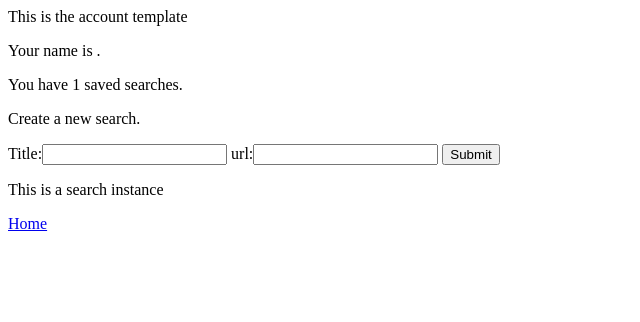
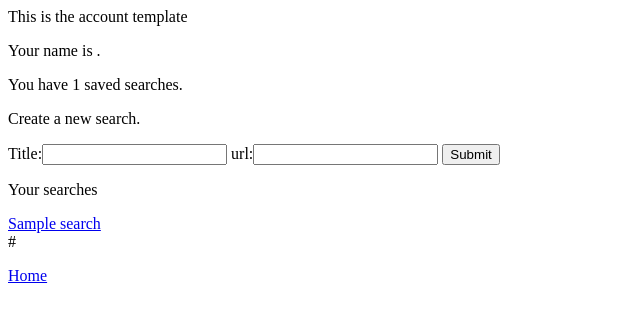
Before and after one commit to josephtoles/search-engine, a Django app: page /account/ in a window 1280 px wide. Shown: the top 322 px of the page, without its empty margins (0-640 px from the left). Run offline with Django 3.2, Linux system fonts and the light colour scheme; tables that the repository leaves empty hold one stand-in row (values such as "Sample post"); parts of the project's set-up code (start-up, migrations or seed data) failed here and were passed over.

Commit message:
Account now properly links to searches

```diff
--- a/web/templates/account.html
+++ b/web/templates/account.html
@@ -15,9 +15,14 @@
         <input type="submit" value="Submit" />
     </form>
 </p>
+<p>
+    Your searches
+</p>
 {% for search in searches %}
     <p>
-        This is a search instance
+        <a href="{% url 'search' search.id %}">{{ search.title }}</a>
+        <br>
+        {{ search.url }}
     </p>
 {% endfor %}
 <p>
```
